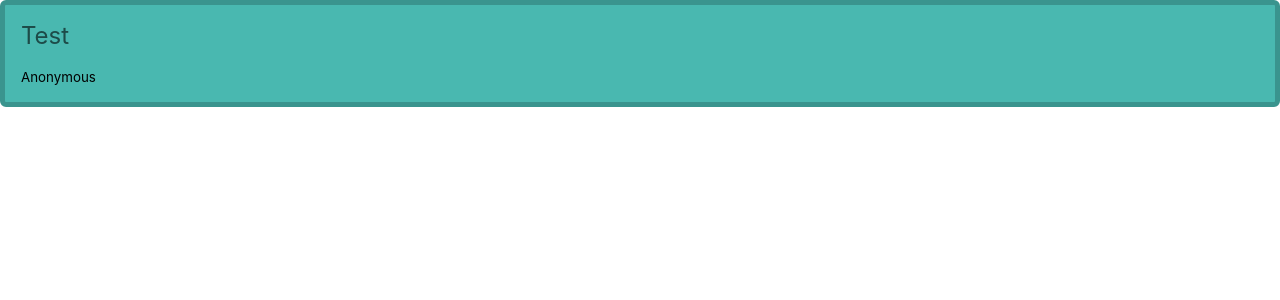
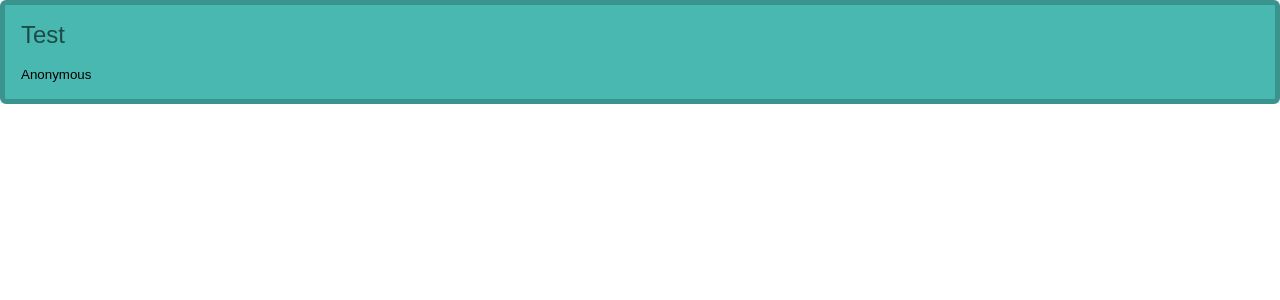
Before and after one commit to anitaschiller/vite-storybook, a React (Vite) app: page / in a window 1280 px wide. Shown: the top 300 px of the page. Built offline with nearby package versions, Linux system fonts and the light colour scheme.

Commit message:
Prepared exercise

```diff
--- a/src/components/Card.jsx
+++ b/src/components/Card.jsx
@@ -10,11 +10,11 @@ export default function Card({
   isActive = true,
 }) {
   return (
-    <Wrapper backgroundColor={color} isActive={isActive}>
+    <CardSection backgroundColor={color} isActive={isActive}>
       <Title textColor={color}>{title}</Title>
       <p>{text}</p>
       <small>{author ? author : 'Anonymous'}</small>
-    </Wrapper>
+    </CardSection>
   );
 }
 
@@ -26,7 +26,8 @@ Card.propTypes = {
   isActive: PropTypes.bool,
 };
 
-const Wrapper = styled.section`
+const CardSection = styled.section`
+  font-family: sans-serif;
   padding: 1rem;
   background: ${(props) =>
     props.backgroundColor ? props.backgroundColor : 'none'};
```
Also changed, not shown: package.json (+5 -4 lines), src/components/Header.jsx (added), 2 other files (tests, documents, lock files or other folders).
